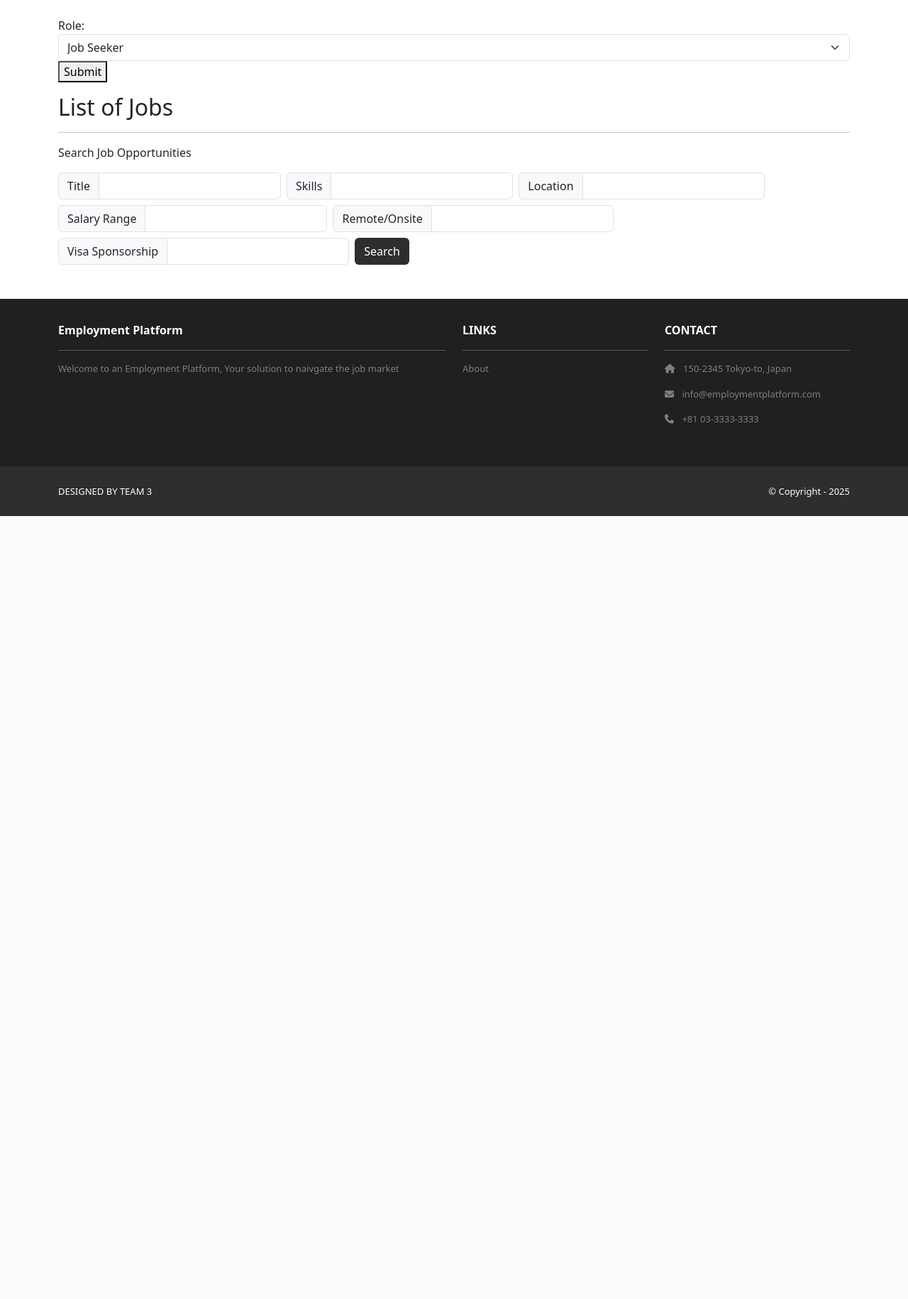
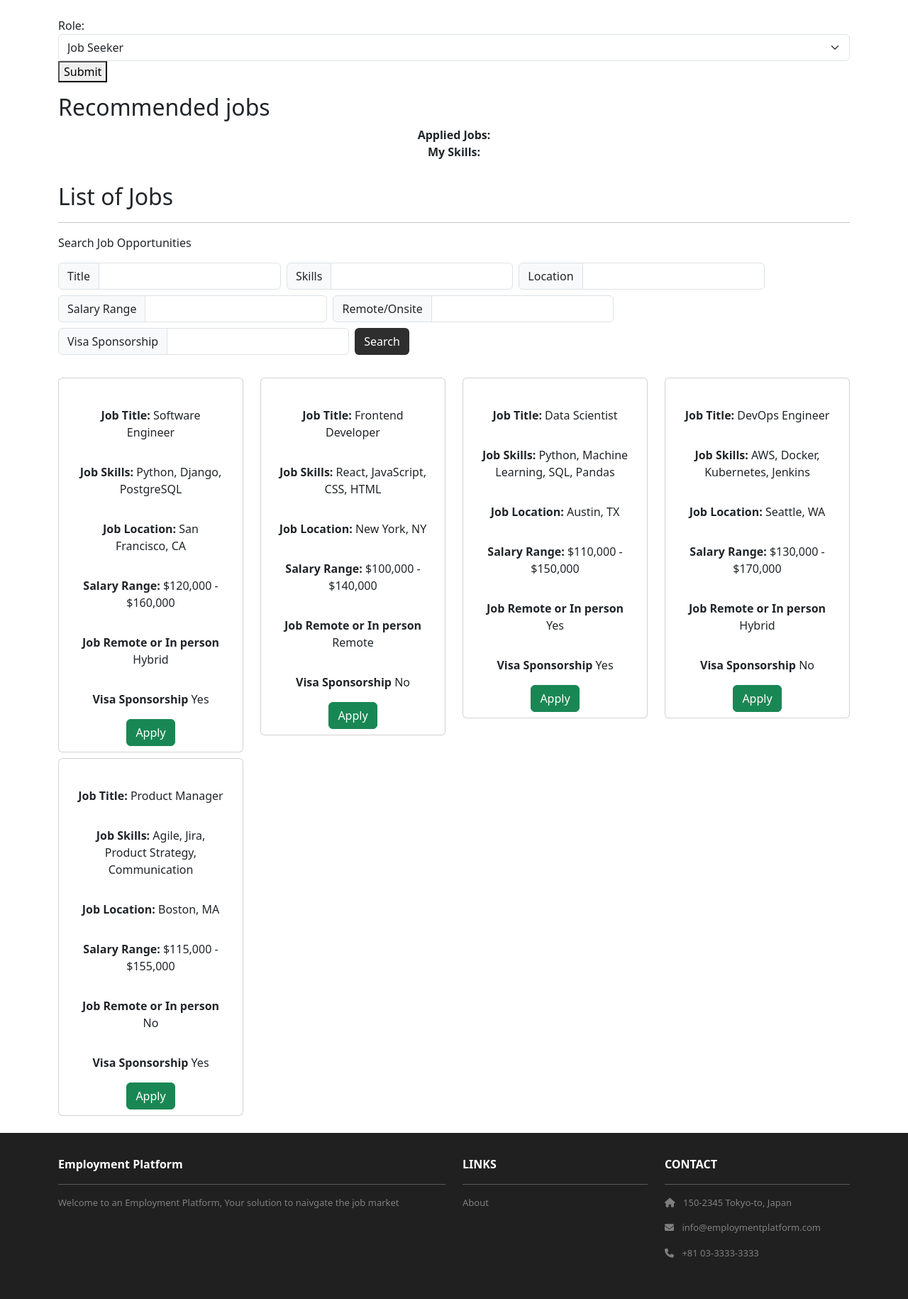
Before and after one commit to JONGFS/CS2340---EmploymentPlatform, a Django app: page /jobs/ in a window 1280 px wide. Shown: the part 82-1912 px from the top of the page at 71% size. Before the commit the page ends 809 px from the top, so only its background shows below. Run offline with Django 5.2, Linux system fonts and the light colour scheme; the visitor is signed in with stand-in values (Sample User, id 1); data comes from the database, SQL or seed files in the repository; data that the repository does not hold is empty; some libraries are stand-ins or nearby versions.

Commit message:
User Story 6 complete

```diff
--- a/jobs/templates/jobs/index.html
+++ b/jobs/templates/jobs/index.html
@@ -13,11 +13,66 @@
         </select>
         <button type="submit">Submit </button>
     </form>
+    {% if template_data.role == "Job Seeker"%}
+    <div class ="row mt-3">
+    <div class = "col mx_auto mb-3">
+    <h2> Recommended jobs </h2>
+    <div class = "text-center" >
+      <strong>Applied Jobs: </strong> {{template_data.applied_jobs_list|join:", "}}
+    </div>
+    <div class = "text-center" >
+      <strong>My Skills: </strong> {{template_data.My_skills|join:", "}}
+    </div>
+    </div>
+    </div>
+
+     <div class="row">
+      {% for job in template_data.recommended_jobs%}
+      <div class="col-md-4 col-lg-3 mb-2">
+
+        <div class="p-2 card align-items-center pt-4">
+          <div class="card-body text-center">
+            <strong> Job Title: </strong> {{ job.title }}
+          </div>
+          <div class="card-body text-center">
+            <strong> Job Skills: </strong> {{ job.skills }}
+          </div>
+          <div class="card-body text-center">
+                <strong> Job Location: </strong> {{ job.location }}
+          </div>
+           <div class="card-body text-center">
+              <strong> Salary Range: </strong> {{ job.salaryRange }}
+          </div>
+          <div class="card-body text-center">
+               <strong> Job Remote or In person </strong>{{ job.remote}}
+          </div>
+          <div class="card-body text-center">
+               <strong> Visa Sponsorship </strong> {{ job.visaSponsorship}}
+          </div>
+          {% if template_data.role == "Recruiter" %}
+              <a class = "btn btn-primary"
+                href = "{% url 'jobs.edit_job' id=job.id %}" >Edit
+              </a>
+          {% elif template_data.role == "Job Seeker" %}
+              <a class="btn btn-success" href="{% url 'jobs.apply_job' id=job.id %}">Apply</a>
+          {% endif %}
+        </div>
+
+
+      </div>
+      {% endfor %}
+    </div>
+      {% endif %}
+
+
+
+
 
     <div class="row mt-3">
       <div class="col mx-auto mb-3">
         <h2>List of Jobs</h2>
         <hr />
+
 
       <p class="card-text">
           <form method="GET">
--- a/jobs/views.py
+++ b/jobs/views.py
@@ -3,143 +3,19 @@
 from django.contrib.auth.decorators import login_required
 from profiles.models import Application
 
-jobs = [
-    {
-        'id': 1, "Title": "Manager",
-        "Skills": "Good at PR, Soft skills, AI, Communication, Leadership",
-        "Location": "Atlanta, Georgia",
-        "SalaryRange": "200 to 300 thousand",
-        "remote": "on-site",
-        "visasponsorship": "Yes"
-    },
 
-    {
-        'id': 2, "Title": "Worker",
-        "Skills": "Good at PR, Soft skills, AI, can follow directions, and listen",
-        "Location": "Atlanta, Georgia",
-        "SalaryRange": "20 dollars per day",
-        "remote": "on-site",
-        "visasponsorship": "Yes"
-    },
-
-    {
-        'id': 3, "Title": "Software Engineer",
-        "Skills": "Python, Django, REST APIs, Problem-solving, Teamwork",
-        "Location": "New York, New York",
-        "SalaryRange": "90 to 120 thousand",
-        "remote": "hybrid",
-        "visasponsorship": "No"
-    },
-
-    {
-        'id': 4, "Title": "Data Scientist",
-        "Skills": "Python, Machine Learning, AI, Statistics, Communication",
-        "Location": "San Francisco, California",
-        "SalaryRange": "120 to 150 thousand",
-        "remote": "remote",
-        "visasponsorship": "Yes"
-    },
-
-    {
-        'id': 5, "Title": "Manager",
-        "Skills": "Leadership, Negotiation, PR, Strategic Planning",
-        "Location": "Chicago, Illinois",
-        "SalaryRange": "180 to 250 thousand",
-        "remote": "on-site",
-        "visasponsorship": "No"
-    },
-
-    {
-        'id': 6, "Title": "UX Designer",
-        "Skills": "Figma, UI Design, Creativity, Communication",
-        "Location": "Austin, Texas",
-        "SalaryRange": "70 to 100 thousand",
-        "remote": "hybrid",
-        "visasponsorship": "No"
-    },
-
-    {
-        'id': 7, "Title": "Software Engineer",
-        "Skills": "Java, Spring Boot, SQL, Teamwork",
-        "Location": "Atlanta, Georgia",
-        "SalaryRange": "80 to 110 thousand",
-        "remote": "on-site",
-        "visasponsorship": "Yes"
-    },
-
-    {
-        'id': 8, "Title": "Worker",
-        "Skills": "Physical labor, Attention to detail, Safety, Listening",
-        "Location": "Houston, Texas",
-        "SalaryRange": "15 dollars per hour",
-        "remote": "on-site",
-        "visasponsorship": "No"
-    },
-
-    {
-        'id': 9, "Title": "Data Scientist",
-        "Skills": "R, SQL, Data Visualization, Communication",
-        "Location": "Boston, Massachusetts",
-        "SalaryRange": "100 to 130 thousand",
-        "remote": "remote",
-        "visasponsorship": "Yes"
-    },
-
-    {
-        'id': 10, "Title": "HR Manager",
-        "Skills": "Recruitment, Soft skills, Leadership, Conflict resolution",
-        "Location": "Miami, Florida",
-        "SalaryRange": "90 to 140 thousand",
-        "remote": "on-site",
-        "visasponsorship": "No"
-    },
-
-    {
-        'id': 11, "Title": "Software Engineer",
-        "Skills": "C++, Algorithms, Problem-solving, AI",
-        "Location": "Seattle, Washington",
-        "SalaryRange": "100 to 140 thousand",
-        "remote": "remote",
-        "visasponsorship": "Yes"
-    },
-
-    {
-        'id': 12, "Title": "Worker",
-        "Skills": "Teamwork, Safety, Manual handling, Listening",
-        "Location": "New York, New York",
-        "SalaryRange": "18 dollars per hour",
-        "remote": "on-site",
-        "visasponsorship": "No"
-    },
-
-    {
-        'id': 13, "Title": "Manager",
-        "Skills": "Leadership, PR, Communication, Project Management",
-        "Location": "Los Angeles, California",
-        "SalaryRange": "150 to 220 thousand",
-        "remote": "hybrid",
-        "visasponsorship": "Yes"
-    },
-
-    {
-        'id': 14, "Title": "Data Analyst",
-        "Skills": "SQL, Excel, Tableau, Communication",
-        "Location": "Chicago, Illinois",
-        "SalaryRange": "60 to 90 thousand",
-        "remote": "remote",
-        "visasponsorship": "No"
-    },
-
-    {
-        'id': 15, "Title": "UX Designer",
-        "Skills": "Adobe XD, Wireframing, User research, Creativity",
-        "Location": "San Diego, California",
-        "SalaryRange": "65 to 95 thousand",
-        "remote": "hybrid",
-        "visasponsorship": "Yes"
-    },
+jobs_data = [
+    {'title': 'Software Engineer', 'skills': 'Python, Django, PostgreSQL', 'location': 'San Francisco, CA', 'salaryRange': '$120,000 - $160,000',
+    'remote': 'Hybrid', 'visaSponsorship': 'Yes'},
+    {'title': 'Frontend Developer', 'skills': 'React, JavaScript, CSS, HTML', 'location': 'New York, NY', 'salaryRange': '$100,000 - $140,000',
+    'remote': 'Remote', 'visaSponsorship': 'No'},
+    {'title': 'Data Scientist', 'skills': 'Python, Machine Learning, SQL, Pandas', 'location': 'Austin, TX', 'salaryRange': '$110,000 - $150,000',
+    'remote': 'Yes', 'visaSponsorship': 'Yes'},
+    {'title': 'DevOps Engineer', 'skills': 'AWS, Docker, Kubernetes, Jenkins', 'location': 'Seattle, WA', 'salaryRange': '$130,000 - $170,000',
+    'remote': 'Hybrid','visaSponsorship': 'No' },
+    {'title': 'Product Manager','skills': 'Agile, Jira, Product Strategy, Communication','location': 'Boston, MA','salaryRange': '$115,000 - $155,000',
+    'remote': 'No','visaSponsorship': 'Yes'}
 ]
-
 
 def index(request):
     # get the request that tells job seeker or recuiter
@@ -147,10 +23,12 @@
     template_data = {}
     job_seeker_remove_filters = False
 
+
     jobs = Job.objects.all()
     db_role, created = Role.objects.get_or_create(id=1, defaults={'role': 'Job Seeker'})
-
-
+    if not Job.objects.all().exists():
+         for job_dict in jobs_data:
+            Job.objects.create(**job_dict)
     role = request.POST.get('role')
     if role:
         template_data["role"] = role
@@ -262,6 +140,37 @@
 
     db_role.role = template_data["role"]
     db_role.save()
+    list_of_applied_jobs = []
+    applied_job_ids = []
+    for job_application in Application.objects.all():
+        if job_application.candidate == request.user:
+            list_of_applied_jobs.append(job_application.job)
+            current_job_id = str(job_application.job).split("-")[0]
+            current_job_id = int(current_job_id)
+            applied_job_ids.append(current_job_id)
+    template_data["applied_jobs_list"] = list_of_applied_jobs
+
+    profile_skills = request.user.profile.skills
+    user_skills = []
+    if '/n' in  profile_skills:
+        user_skills = set(skill.strip().lower() for skill  in profile_skills.split('\n'))
+    else:
+        user_skills = set(skill.strip().lower() for skill  in profile_skills.split(','))
+    template_data["My_skills"] = user_skills
+
+    list_of_recommended_jobs = []
+    for job in Job.objects.all():
+        job_skills_string = job.skills
+
+        job_skills= []
+        if '\n' in job_skills_string:
+            job_skills = set(skill.strip().lower() for skill in job_skills_string.split('\n'))
+        else:
+            job_skills = set(skill.strip().lower() for skill in job_skills_string.split(','))
+
+        if (user_skills & job_skills) and (job.id not in applied_job_ids):
+            list_of_recommended_jobs.append(job)
+    template_data["recommended_jobs"] = list_of_recommended_jobs
     return render(request, 'jobs/index.html',
                   {'template_data' : template_data})
 
```
